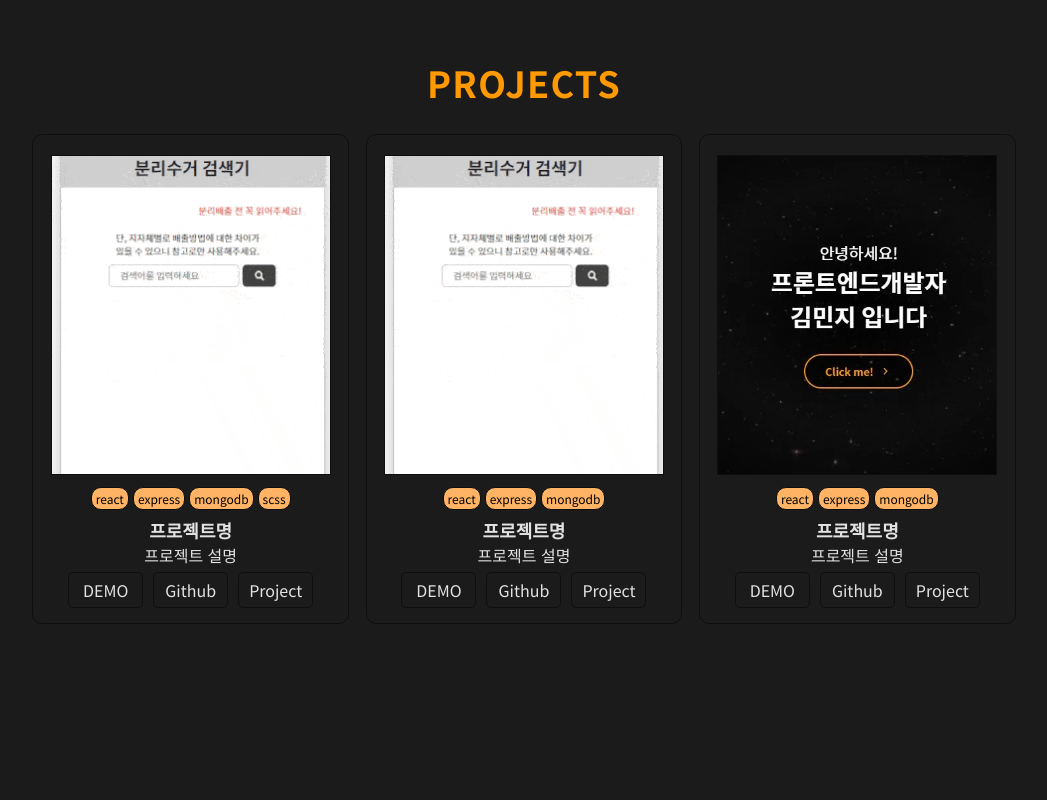
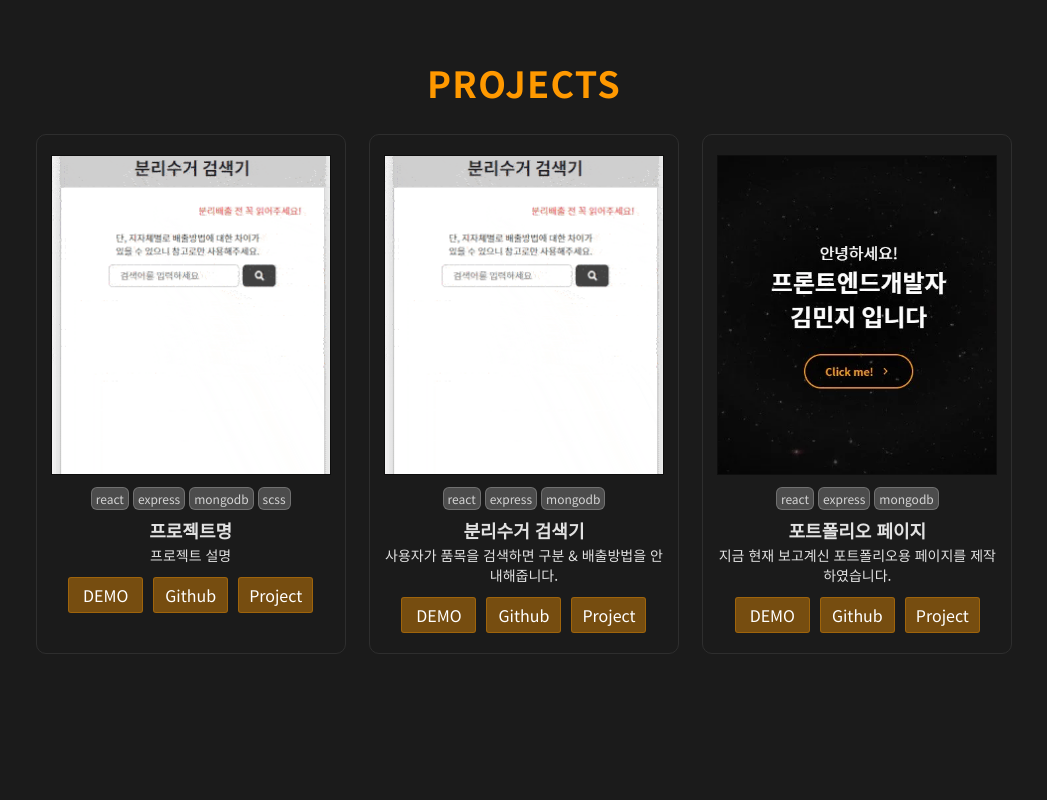
Before and after one commit to swssbw/portfolio, a React (Create React App) app: page / in a window 1280 px wide. Shown: the part 1660-2460 px from the top of the page, without its empty margins (116-1163 px from the left). Built offline with nearby package versions, Linux system fonts and the light colour scheme.

Commit message:
프로젝트 업데이트, md파일 작성

```diff
--- a/src/components/Contact/ContactElements.js
+++ b/src/components/Contact/ContactElements.js
@@ -52,7 +52,7 @@ export const ContactItem = styled.a`
   }
 `
 
-export const ContantItemDesc = styled.a`
+export const ContantItemDesc = styled.p`
   color: #e2e2e2;
   font-size: 16px;
   cursor: pointer;
--- a/src/components/Contact/index.js
+++ b/src/components/Contact/index.js
@@ -43,7 +43,7 @@ const Contact = () => {
                 Email
               <ContantItemDesc>swij1004@naver.com</ContantItemDesc>
             </ContactItem>
-            <Rodal visible={Visible} onClose={hide} width={300} height={200} animation="zoom" duration="500">
+            <Rodal visible={Visible} onClose={hide} width={300} height={200} animation="zoom" duration={500}>
                 <p style={{textAlign:'center', padding:'50px'}}>메일 주소 복사 완료!</p>
             </Rodal>
             <ContactItem href="https://swssbw.tistory.com/" target="_blank">
--- a/src/components/Projects/ProjectsElements.js
+++ b/src/components/Projects/ProjectsElements.js
@@ -47,15 +47,16 @@ export const ProjectsItems = styled.div`
 `
 
 export const ProjectsItem = styled.div`
-  border: 1px solid #0e0e0e;
+  border: 1px solid #2e2e2e;
   border-radius: 10px;
-  width: 95%;
+  width: 310px;
   display: flex;
   align-items: center;
   flex-direction: column;
   margin: 10px 0;
   color: #e2e2e2 ;
   padding: 10px;
+  height: 520px;
 `
 
 export const ProjectImgWrap = styled.div`
@@ -77,13 +78,13 @@ export const StackWrap = styled.div`
 `
 
 export const StackNm = styled.p`
-  border: 1px solid #0e0e0e;
-  background: #ffb364 ;
+  border: 1px solid #d3d3d345;
+  background: #d3d3d345 ;
   margin: 2px;
   padding: 2px 4px;
-  border-radius: 10px;
+  border-radius: 6px;
   font-size: 12px;
-  color: black ;
+  color: #d3d3d3 ;
   font-weight: 400;
 `
 
@@ -93,19 +94,32 @@ export const ProjectsTitle = styled.p`
 `
 
 export const ProjectsDesc = styled.p`
-  font-size: 16px;
+  font-size: 14px;
+  text-align: center;
+  margin: 2px 0;
 `
 
 export const ButtonWrap = styled.div`
   display: flex;
+  margin-top: 5px;
 `
 
 export const Button = styled.a`
+  text-decoration: none;
+  color: #ff9900;
   cursor: pointer;
   padding: 5px 10px;
-  border: 1px solid #0e0e0e;
+  border: 1px solid rgba(255, 153, 0, 0.3);
   margin: 5px;
   width: 75px;
   text-align: center;
-  border-radius: 5px;
+  border-radius: 3px;
+  background: rgba(255, 153, 0, 0.4);
+    color: #fff;
+
+  :hover {
+    transition: all 0.1s ease-in-out;
+    background: rgba(255, 153, 0, 0.8);
+    color: #fff;
+  }
 `
--- a/src/components/Projects/index.js
+++ b/src/components/Projects/index.js
@@ -55,12 +55,12 @@ const Projects = () => {
                 <StackNm>express</StackNm>
                 <StackNm>mongodb</StackNm>
               </StackWrap>
-              <ProjectsTitle>프로젝트명</ProjectsTitle>
-              <ProjectsDesc>프로젝트 설명</ProjectsDesc>
+              <ProjectsTitle>분리수거 검색기</ProjectsTitle>
+              <ProjectsDesc>사용자가 품목을 검색하면 구분 & 배출방법을 안내해줍니다.</ProjectsDesc>
               <ButtonWrap>
-                <Button>DEMO</Button>
-                <Button>Github</Button>
-                <Button>Project</Button>
+                <Button href="https://wasteproject.herokuapp.com/" target="_blank">DEMO</Button>
+                <Button href="https://github.com/swssbw/wasteProject" target="_blank">Github</Button>
+                <Button href="https://www.notion.so/81331f1458cd412393f4cbe4c8cdc9df" target="_blank">Project</Button>
               </ButtonWrap>
 
             </ProjectsItem>
@@ -74,12 +74,12 @@ const Projects = () => {
                 <StackNm>express</StackNm>
                 <StackNm>mongodb</StackNm>
               </StackWrap>
-              <ProjectsTitle>프로젝트명</ProjectsTitle>
-              <ProjectsDesc>프로젝트 설명</ProjectsDesc>
+              <ProjectsTitle>포트폴리오 페이지</ProjectsTitle>
+              <ProjectsDesc>지금 현재 보고계신 포트폴리오용 페이지를 제작하였습니다.</ProjectsDesc>
               <ButtonWrap>
-                <Button>DEMO</Button>
-                <Button>Github</Button>
-                <Button>Project</Button>
+                <Button href="https://minji.xyz/" target="_blank">DEMO</Button>
+                <Button href="https://github.com/swssbw/portfolio" target="_blank">Github</Button>
+                <Button href="https://www.notion.so/ed971de0c9ca4d2ebe9b48c83f25089f" target="_blank">Project</Button>
               </ButtonWrap>
 
             </ProjectsItem>
```
Also changed, not shown: 1 other file (tests, documents, lock files or other folders).
